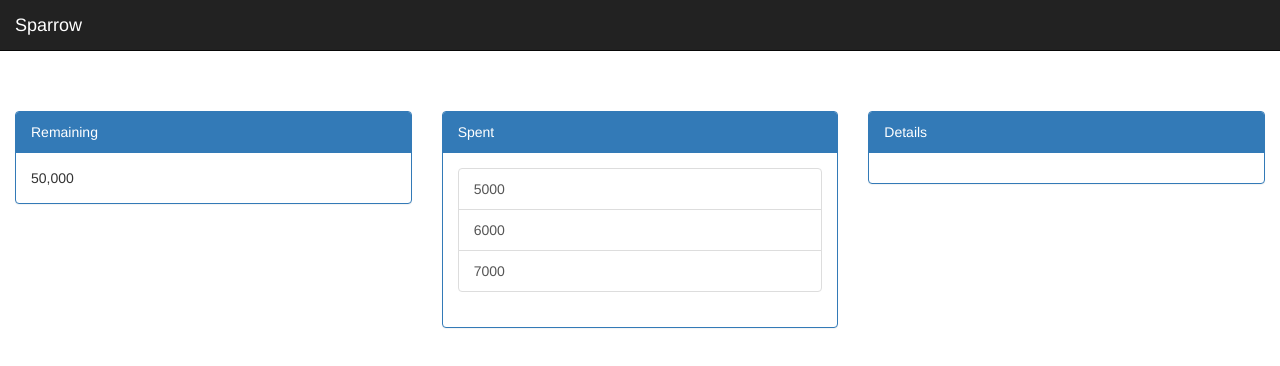
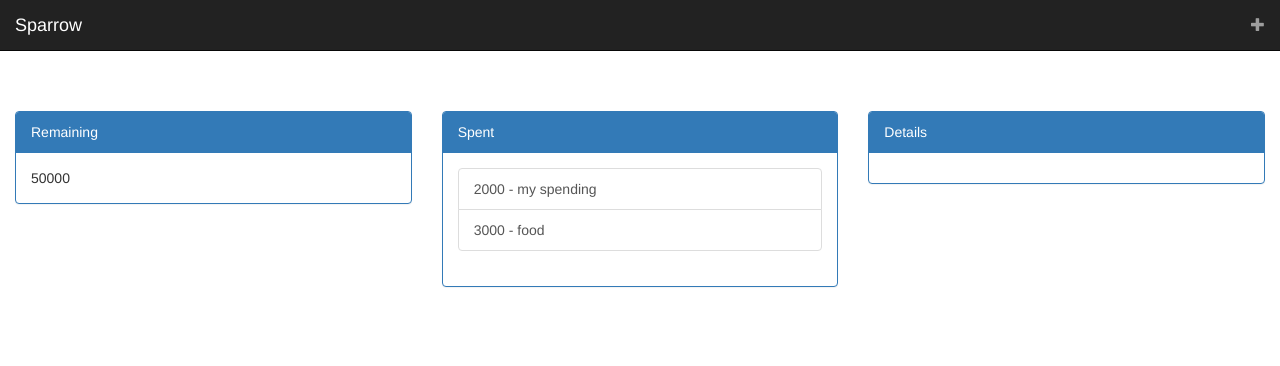
Before and after one commit to Vigneshet/my-pa, an Angular app: page / in a window 1280 px wide. Shown: the top 366 px of the page. Built offline with nearby package versions, Linux system fonts and the light colour scheme.

Commit message:
Add files via upload

```diff
--- a/src/app/app.component.html
+++ b/src/app/app.component.html
@@ -1,2 +1,14 @@
-<app-expense></app-expense>
+<nav class="navbar navbar-inverse navbar-static-top">
+    <div class="container-fluid">
+      <div class="navbar-header">
+        <a class="navbar-brand" href="#">Sparrow</a>
+      </div>
+      <ul class="nav navbar-nav navbar-right">
+        <li><a href="#"><span class="glyphicon glyphicon-plus"></span></a></li>
+      </ul>
+    </div>
+  </nav>
+<div *ngIf="selectedObj">
+<app-expense [selectedObj]="selectedObj"></app-expense>
+</div>
 <router-outlet></router-outlet>
--- a/src/app/app.component.ts
+++ b/src/app/app.component.ts
@@ -1,10 +1,30 @@
-import { Component } from '@angular/core';
+import { Component, Injectable, Output, ViewChild } from '@angular/core';
+import { Http, Response, Headers, RequestOptions } from '@angular/http';
+import {Observable, Subject} from 'rxjs/Rx';
+import 'rxjs/add/operator/map';
+import 'rxjs/add/operator/catch';
+import { ExpenseComponent } from './expense/expense.component';
 
 @Component({
   selector: 'app-root',
   templateUrl: './app.component.html',
   styleUrls: ['./app.component.css']
 })
+@Injectable()
 export class AppComponent {
   title = 'my-pa';
+  expenseObj: any;
+  @Output() selectedObj:any;
+  @ViewChild(ExpenseComponent) expense :ExpenseComponent;
+  constructor(private http:Http){
+  }
+
+  ngOnInit(){
+    this.getJSON().subscribe(data => {this.expenseObj=data;
+      this.selectedObj = this.expenseObj[0];}, error => console.log(error));
+  }
+  public getJSON(): Observable<any> {
+    return this.http.get("../assets/expense.json")
+                    .map((res:any) => {console.log(res.json());return res.json(); });
+  }
 }
--- a/src/app/app.module.ts
+++ b/src/app/app.module.ts
@@ -4,6 +4,7 @@ import { NgModule } from '@angular/core';
 import { AppRoutingModule } from './app-routing.module';
 import { AppComponent } from './app.component';
 import { ExpenseComponent } from './expense/expense.component';
+import { HttpModule } from '@angular/http';
 
 @NgModule({
   declarations: [
@@ -12,6 +13,7 @@ import { ExpenseComponent } from './expense/expense.component';
   ],
   imports: [
     BrowserModule,
+    HttpModule,
     AppRoutingModule
   ],
   providers: [],
--- a/src/app/expense/expense.component.html
+++ b/src/app/expense/expense.component.html
@@ -1,17 +1,10 @@
-<nav class="navbar navbar-inverse navbar-static-top">
-  <div class="container-fluid">
-    <div class="navbar-header">
-      <a class="navbar-brand" href="#">Sparrow</a>
-    </div>
-  </div>
-</nav>
 <div class="container-fluid" style="padding-top: 40px">
 <div class="row">
 <div class="col-sm-4">
   <div class="panel panel-primary">
     <div class="panel-heading">Remaining</div>
     <div class="panel-body">
-          50,000
+          {{remaining}}
     </div>
   </div>
 </div>
@@ -20,9 +13,7 @@
     <div class="panel-heading">Spent</div>
     <div class="panel-body">
             <ul class="list-group list-group-flush">
-              <a class="list-group-item">5000</a>
-              <a class="list-group-item">6000</a>
-              <a class="list-group-item">7000</a>
+              <a *ngFor="let spent of spentArr" class="list-group-item" (click)="loadDetails(spent)">{{spent.amount}} - {{spent.category}}</a>
             </ul>
     </div>
   </div>
@@ -31,6 +22,11 @@
     <div class="panel panel-primary">
         <div class="panel-heading">Details</div>
         <div class="panel-body">
+          <div *ngIf="detailTrue">
+            <p>Amount Spent : {{amountSpent}}</p><br>
+            <p>Category : {{category}}</p><br>
+            <p>Details Given : {{detail}}</p>
+          </div>
         </div>
       </div>
 </div>
--- a/src/app/expense/expense.component.ts
+++ b/src/app/expense/expense.component.ts
@@ -1,4 +1,4 @@
-import { Component, OnInit } from '@angular/core';
+import { Component, OnInit, Input } from '@angular/core';
 
 @Component({
   selector: 'app-expense',
@@ -7,9 +7,28 @@ import { Component, OnInit } from '@angular/core';
 })
 export class ExpenseComponent implements OnInit {
 
-  constructor() { }
+  @Input() selectedObj:any;
+  remaining:any;
+  spentArr:any;
+  detail:any;
+  amountSpent:any;
+  category:any;
+  detailTrue:boolean = false;
+  constructor() {
+
+  }
 
   ngOnInit() {
+    console.log(this.selectedObj);
+    this.remaining = this.selectedObj.data.total;
+    this.spentArr = this.selectedObj.data.spent;
   }
 
+  loadDetails(spent:any){
+    console.log(spent);
+    this.detail = spent.details;
+    this.amountSpent = spent.amount;
+    this.category = spent.category;
+    this.detailTrue = true;
+  }
 }
```
